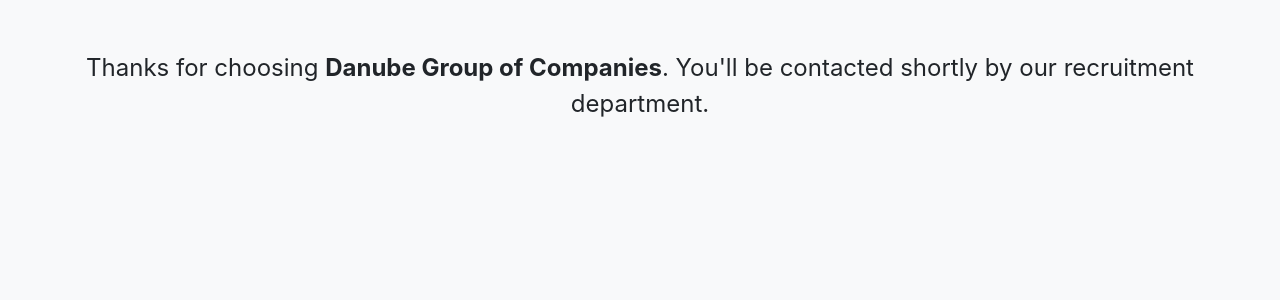
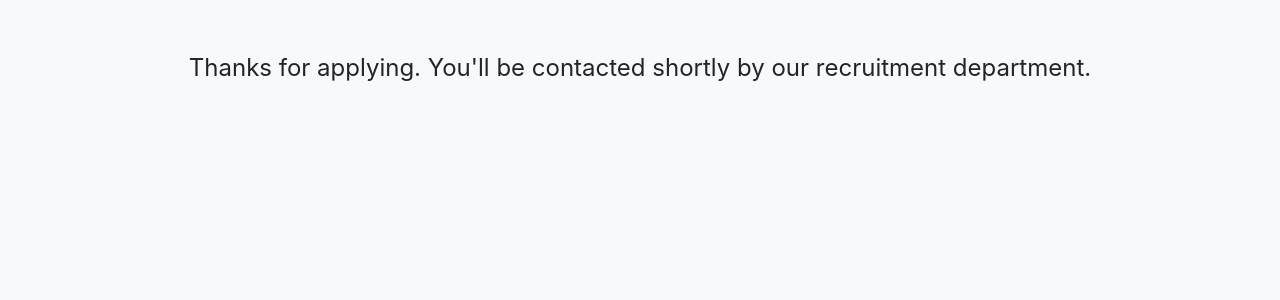
Before and after one commit to Hashir12/Danube, a PHP site: page /views/thanks.html in a window 1280 px wide. Shown: the top 300 px of the page. Run offline with PHP 8.4, Linux system fonts and the light colour scheme.

Commit message:
removing danube name from the project

```diff
--- a/views/pre_interview.php
+++ b/views/pre_interview.php
@@ -539,7 +539,7 @@
         </form>
     </div>
     <div class="mb-5 d-flex justify-content-between">
-        <p><b>Copyright © 2023 Danube Group (https://www.aldanube.com/).</b>  All rights reserved.</p>
+        <p><b>Copyright © 2023.</b>  All rights reserved.</p>
         <b class="m-0">Version</b>1.0.0
     </div>
 </div>
--- a/views/thanks.html
+++ b/views/thanks.html
@@ -11,7 +11,7 @@
     <div class="row">
         <div class="col-md-12">
             <div class="thank-you-message">
-                <p>Thanks for choosing <span><b>Danube Group of Companies</b></span>. You'll be contacted shortly by our recruitment department.</p>
+                <p>Thanks for applying. You'll be contacted shortly by our recruitment department.</p>
             </div>
         </div>
     </div>
```
